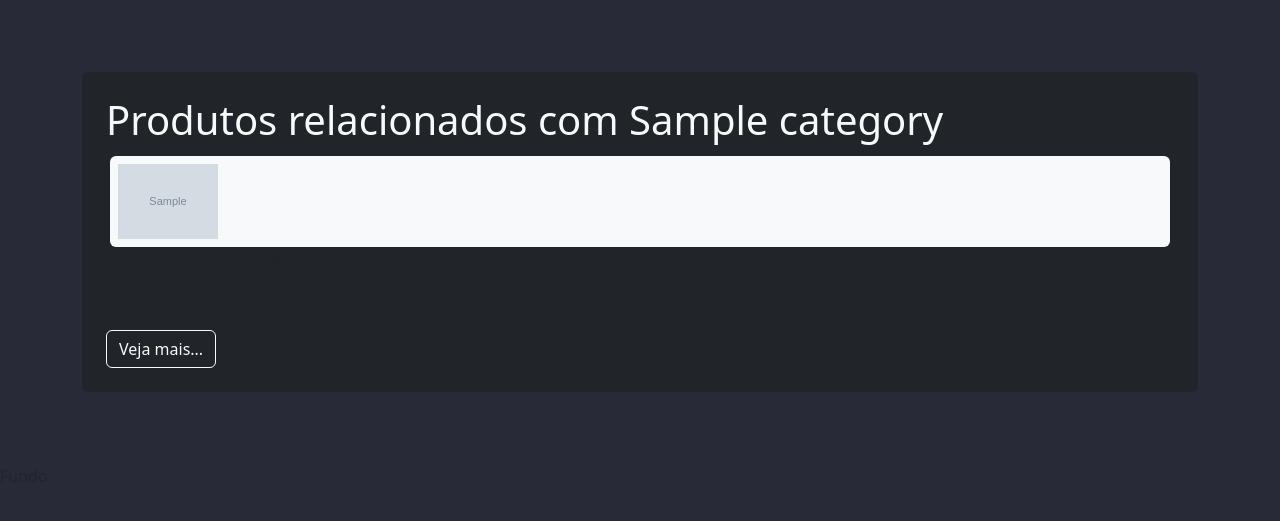
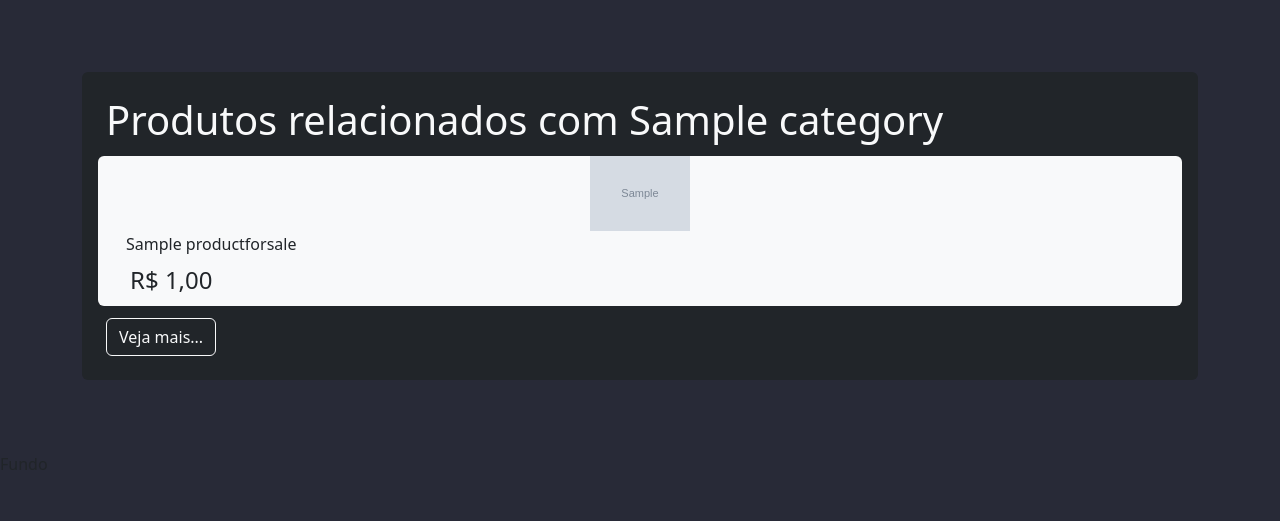
Before and after one commit to danielBRTanimacao/-backend-simulating-sales, a Django app: page / in a window 1280 px wide. Shown: the part 80-601 px from the top of the page. Run offline with Django 5.2, Linux system fonts and the light colour scheme; tables that the repository leaves empty hold one stand-in row (values such as "Sample post"); grey boxes marked "Sample" are stand-in pictures.

Commit message:
moving data and logical for index

```diff
--- a/project/templates/project/index.html
+++ b/project/templates/project/index.html
@@ -7,14 +7,15 @@
                 <h1>Produtos relacionados com {{ categorys.name }}</h1>
                 <article class="row text-dark">
                     {% for product in products %}
-                        {% if categorys.name %}
-                            <div class="col">
-                                <a href="{% url "sales:product" product.id product.name|cut:"/" %}" class="m-1 bg-light text-dark link-offset-2 link-underline link-underline-opacity-0 rounded d-flex align-items-center">
-                                    <div class="m-2 text-center">
+                        {% if categorys.id == product.category.id %}
+                                <a
+                                    href="{% url "sales:product" product.id product.name|cut:"/" %}"
+                                    class="col m-1 bg-light text-dark link-offset-2 link-underline link-underline-opacity-0 rounded row"
+                                >
+                                    <div class="text-center mt-auto">
                                         <img class="img-fluid" width="100" src="{{ product.img.url }}" alt="img">
                                     </div>
-                                </a>
-                                <div>
+                                    <div class="mt-auto">
                                         <h6 class="text-truncate text-break m-1" style="max-width: 210px;">
                                             {{ product.name }}
                                         </h6>
@@ -22,7 +23,7 @@
                                             R$ {{ product.value }}
                                         </p>
                                     </div>
-                            </div>
+                                </a>
                         {% endif %}
                     {% endfor %}
                 </article>
--- a/project/templates/project/product.html
+++ b/project/templates/project/product.html
@@ -1,7 +1,9 @@
 {% extends "project/global/base.html" %}
 {% block content %}
+    {% include "project/partials/_header.html" %}
     <main class="text-light">
-        Produto {{ product.name }}
-        Valor: {{ product.value}}
+        <section>
+            1
+        </section>
     </main>
 {% endblock content %}
--- a/project/views/index_view.py
+++ b/project/views/index_view.py
@@ -5,7 +5,7 @@ from project.models import ProductForSale, Category
 
 def index(request):
     products = ProductForSale.objects.order_by('-id')
-    paginator = Paginator(products, 5)
+    paginator = Paginator(products, 4)
     page_number = request.GET.get("page")
     page_obj = paginator.get_page(page_number)
 
```
Lines whose indentation alone changed are shown as unchanged.
